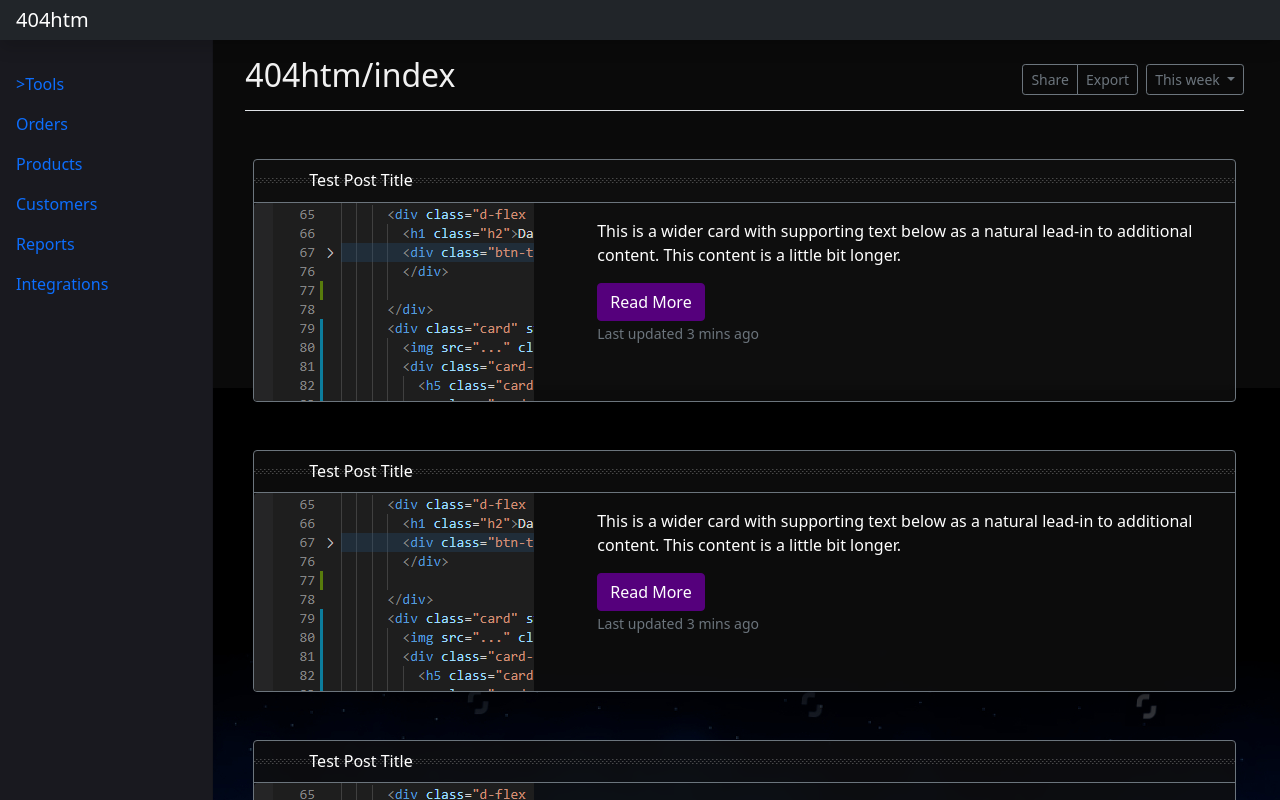
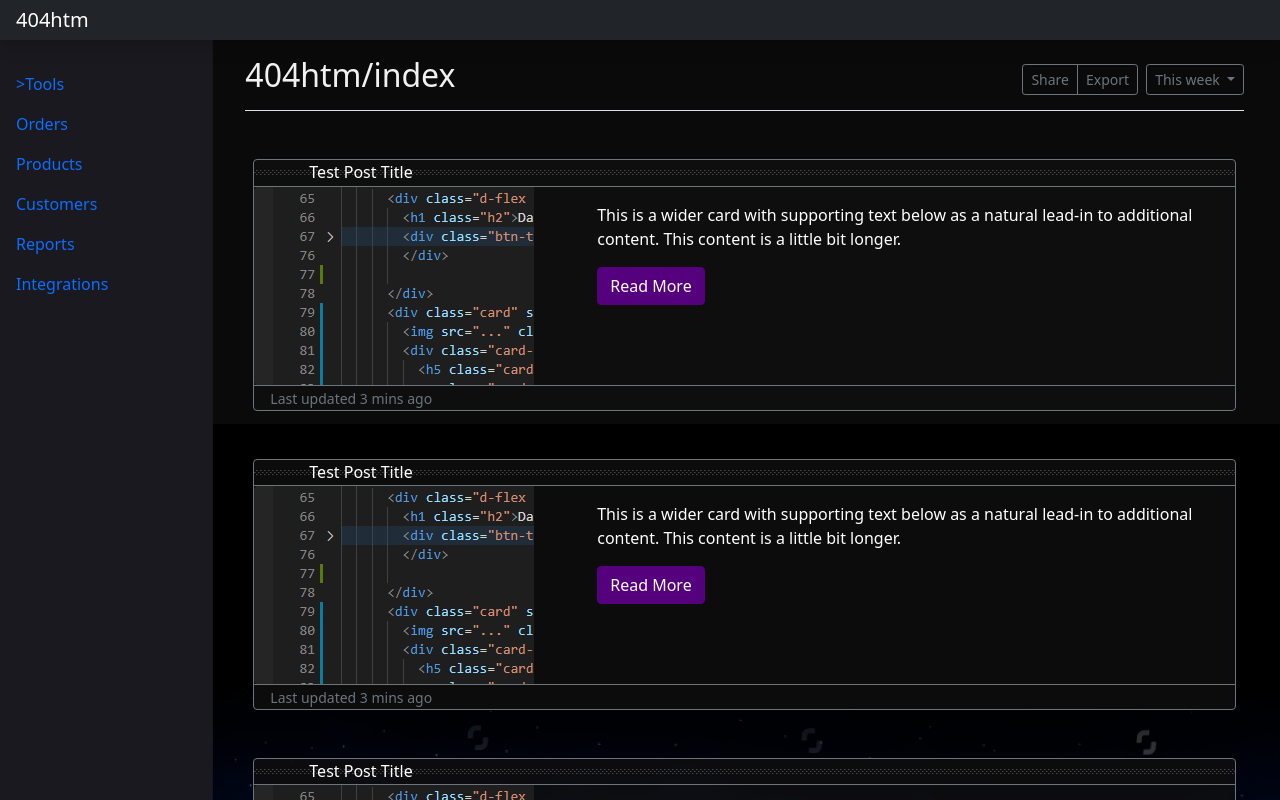
Before and after one commit to 404htm/site404-js, an Angular app: page / in a window 1280 px wide. Shown: the top 800 px of the page. Built offline with nearby package versions, Linux system fonts and the light colour scheme.

Commit message:
Add post-summary footers

```diff
--- a/src/app/post-summary/post-summary.component.html
+++ b/src/app/post-summary/post-summary.component.html
@@ -12,8 +12,9 @@
                 <p class="card-text">This is a wider card with supporting text below as a natural lead-in to additional
                     content. This content is a little bit longer.</p>
                 <a href="#" class="btn btn-primary">Read More</a>
-                <p class="card-text"><small class="text-muted">Last updated 3 mins ago</small></p>
+                <p class="card-text"></p>
             </div>
         </div>
     </div>
+    <div class="card-footer"><small class="text-muted">Last updated 3 mins ago</small></div>
 </div>
--- a/src/styles.scss
+++ b/src/styles.scss
@@ -40,6 +40,11 @@ post-summary .card {
     backdrop-filter: blur(5px);
 }
 
+post-summary .card:hover {
+    filter: brightness(1.5);
+    backdrop-filter: blur(10px) grayscale(1)  drop-shadow(2);
+}
+
 .img-thumbnail {
     height: 100px;
     width: auto;
@@ -62,6 +67,7 @@ footer {
 
 .card-header
 {
+    padding: 0rem 1rem;
     border-bottom: 1px solid $border-color;
 
     background-image: url("./assets/img/texture.png");
@@ -80,3 +86,9 @@ footer {
     font-size: medium;
     font-weight: normal;
 }
+
+.card-footer
+{
+    padding: 0rem 1rem;
+    border-top: 1px solid $border-color;
+}
```
